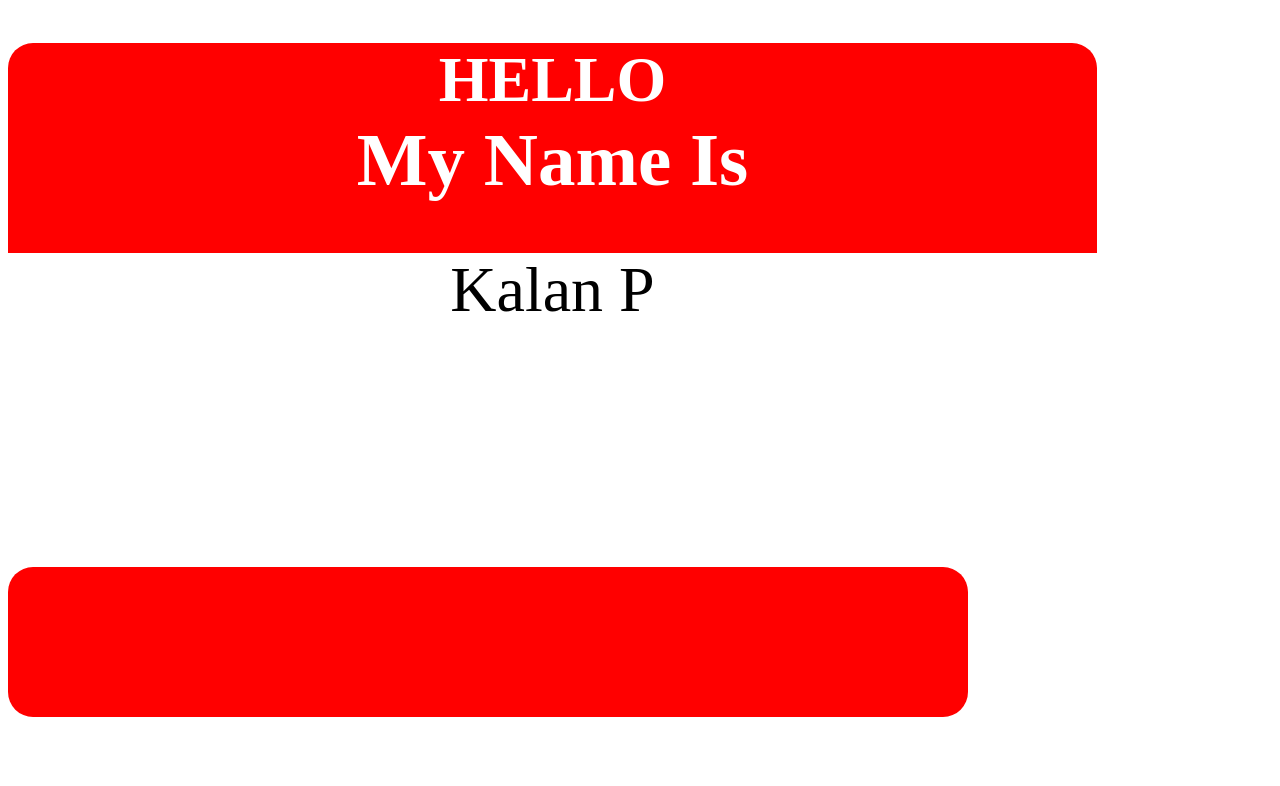
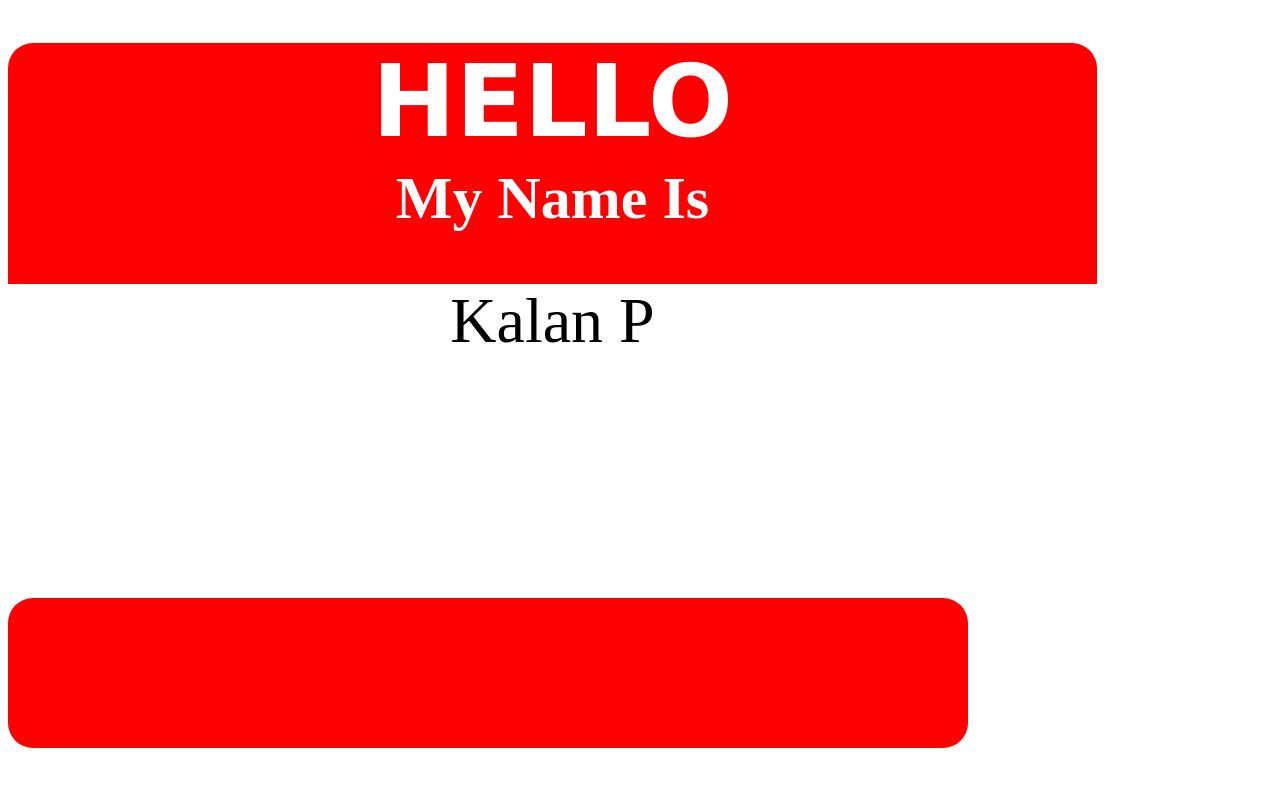
Before and after one commit to prudhomk/lab-02a-name-tag, a plain HTML site: page index.html in a window 1280 px wide. Drawn offline with Linux system fonts and the light colour scheme.

Commit message:
font fix

```diff
--- a/index.html
+++ b/index.html
@@ -9,7 +9,7 @@
 </head>
 <body>
     <div class="tag">
-        <h1>HELLO <br> <span id="tagfooter">My Name Is</span></h1>
+        <h1><span id="hello">HELLO</span> <br> <span id="tagfooter">My Name Is</span></h1>
         <p id="name">Kalan P</p>
     </div>
     <div id="bottom-tag"></div>
--- a/style.css
+++ b/style.css
@@ -11,8 +11,12 @@ body {
     border-radius: 25px;
 }
 
+#hello {
+    font-size: 100px;
+    font-family:Verdana, Geneva, Tahoma, sans-serif;
+}
 #tagfooter {
-    font-size: 75px;
+    font-size: 60px;
 }
 
 #name {
```
